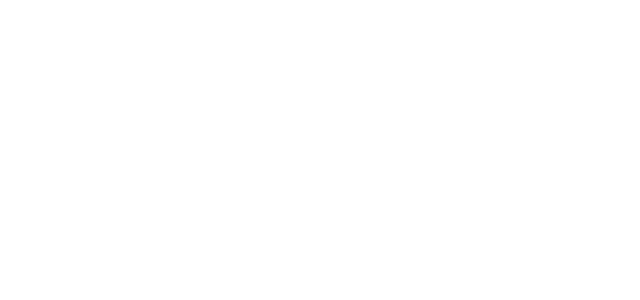
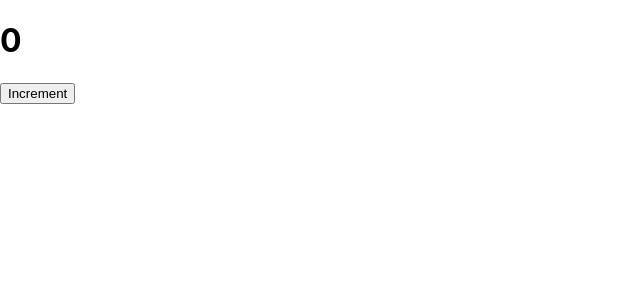
Before and after one commit to jamezaguiar/click-counter, a React (Create React App) app: page / in a window 1280 px wide. Shown: the top 300 px of the page, without its empty margins (0-640 px from the left). Built offline with nearby package versions, Linux system fonts and the light colour scheme.

Commit message:
DRY refactor and completed tests

```diff
--- a/src/App.js
+++ b/src/App.js
@@ -1,7 +1,21 @@
+import { useCallback, useState } from 'react';
 import './App.css';
 
 function App() {
-  return <div data-test="component-app"></div>;
+  const [counter, setCounter] = useState(0);
+
+  const handleIncrement = useCallback(() => {
+    setCounter((prevCounter) => prevCounter + 1);
+  }, []);
+
+  return (
+    <div data-test="component-app">
+      <h1 data-test="counter-display">{counter}</h1>
+      <button data-test="increment-button" onClick={handleIncrement}>
+        Increment
+      </button>
+    </div>
+  );
 }
 
 export default App;
```
Also changed, not shown: 1 other file (tests, documents, lock files or other folders).
